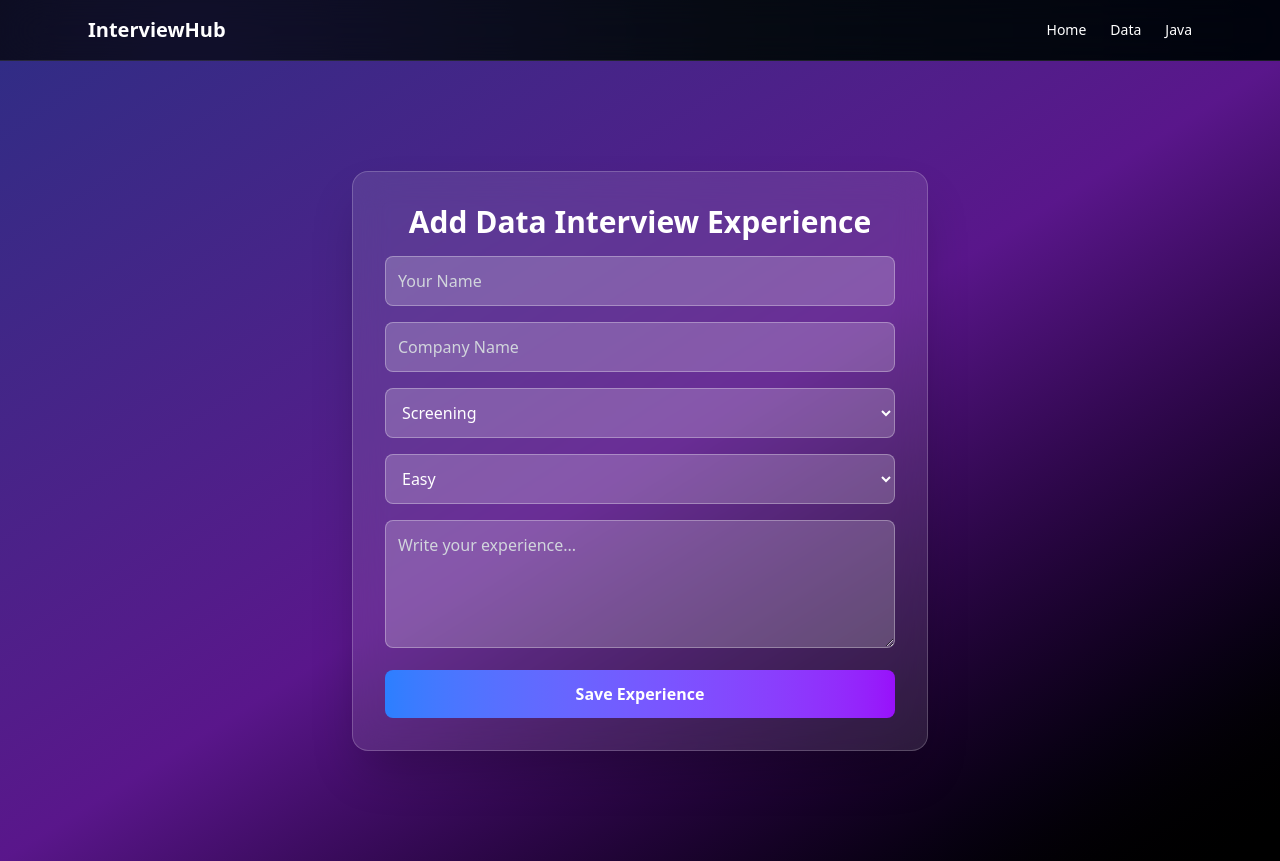
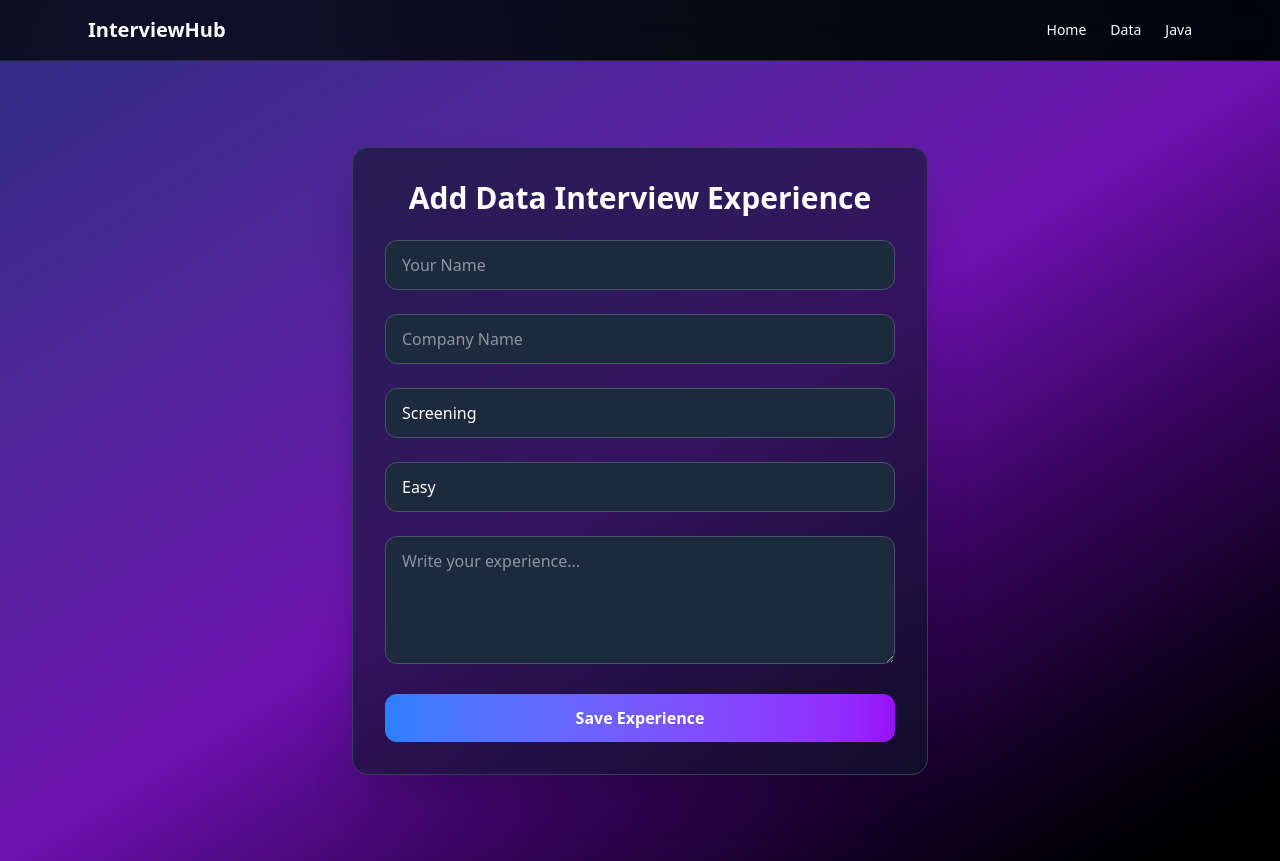
Before and after one commit to bandarirohanvarma/Interview-Experiences, a Next.js app: page /data/new in a window 1280 px wide. Built offline with nearby package versions, Linux system fonts and the light colour scheme; no server answers.

Commit message:
Final dropdown fix

```diff
--- a/app/data/new/page.tsx
+++ b/app/data/new/page.tsx
@@ -9,30 +9,25 @@ export default function DataNewPage() {
 
   const [name, setName] = useState("");
   const [company, setCompany] = useState("");
-  const [roundType, setRoundType] = useState("screening");
+  const [round, setRound] = useState("screening");
   const [difficulty, setDifficulty] = useState("easy");
   const [experience, setExperience] = useState("");
-  const [loading, setLoading] = useState(false);
 
   async function handleSubmit(e: React.FormEvent) {
     e.preventDefault();
-    setLoading(true);
 
     const { error } = await supabase.from("experiences").insert([
       {
         name,
-        company: company.toLowerCase().trim(),
-        category: "data",
-        round_type: roundType,
+        company: company.toLowerCase(),
+        round_type: round,
         difficulty,
         experience,
+        category: "data",
       },
     ]);
 
-    setLoading(false);
-
     if (error) {
-      console.error(error);
       alert("Error saving experience");
       return;
     }
@@ -41,69 +36,87 @@ export default function DataNewPage() {
   }
 
   return (
-    <div className="min-h-screen flex items-center justify-center bg-gradient-to-br from-indigo-900 via-purple-900 to-black px-4">
+    <div className="min-h-screen bg-gradient-to-br from-indigo-900 via-purple-800 to-black flex items-center justify-center px-6">
       <form
         onSubmit={handleSubmit}
-        className="w-full max-w-xl bg-white/10 backdrop-blur-lg p-8 rounded-2xl shadow-2xl space-y-4 border border-white/20"
+        className="w-full max-w-xl bg-slate-900/60 backdrop-blur-lg border border-slate-700 rounded-2xl p-8 space-y-6 shadow-2xl"
       >
-        <h1 className="text-3xl font-bold text-white text-center">
+        <h1 className="text-3xl font-bold text-center text-white">
           Add Data Interview Experience
         </h1>
 
         <input
-          required
           placeholder="Your Name"
           value={name}
           onChange={(e) => setName(e.target.value)}
-          className="w-full p-3 rounded-lg bg-white/20 text-white placeholder-gray-300 border border-white/30"
+          required
+          className="w-full px-4 py-3 rounded-xl bg-slate-800 text-white border border-slate-600 focus:ring-2 focus:ring-purple-500"
         />
 
         <input
-          required
           placeholder="Company Name"
           value={company}
           onChange={(e) => setCompany(e.target.value)}
-          className="w-full p-3 rounded-lg bg-white/20 text-white placeholder-gray-300 border border-white/30"
+          required
+          className="w-full px-4 py-3 rounded-xl bg-slate-800 text-white border border-slate-600 focus:ring-2 focus:ring-purple-500"
         />
 
+        {/* ROUND */}
         <select
-          value={roundType}
-          onChange={(e) => setRoundType(e.target.value)}
-          className="w-full p-3 rounded-lg bg-white/20 text-white border border-white/30"
+          value={round}
+          onChange={(e) => setRound(e.target.value)}
+          className="w-full px-4 py-3 rounded-xl bg-slate-800 text-white border border-slate-600 focus:ring-2 focus:ring-purple-500 appearance-none"
         >
-          <option value="screening">Screening</option>
-          <option value="technical 1">Technical 1</option>
-          <option value="technical 2">Technical 2</option>
-          <option value="technical + coding">Technical + Coding</option>
-          <option value="coding">Coding</option>
-          <option value="panel">Panel</option>
-          <option value="hr">HR</option>
+          <option value="screening" className="bg-slate-800 text-white">
+            Screening
+          </option>
+          <option value="technical 1" className="bg-slate-800 text-white">
+            Technical 1
+          </option>
+          <option value="technical 2" className="bg-slate-800 text-white">
+            Technical 2
+          </option>
+          <option value="technical + coding" className="bg-slate-800 text-white">
+            Technical + Coding
+          </option>
+          <option value="coding" className="bg-slate-800 text-white">
+            Coding
+          </option>
+          <option value="hr" className="bg-slate-800 text-white">
+            HR
+          </option>
+          <option value="panel" className="bg-slate-800 text-white">
+            Panel
+          </option>
         </select>
 
+        {/* DIFFICULTY */}
         <select
           value={difficulty}
           onChange={(e) => setDifficulty(e.target.value)}
-          className="w-full p-3 rounded-lg bg-white/20 text-white border border-white/30"
+          className="w-full px-4 py-3 rounded-xl bg-slate-800 text-white border border-slate-600 focus:ring-2 focus:ring-purple-500 appearance-none"
         >
-          <option value="easy">Easy</option>
-          <option value="medium">Medium</option>
-          <option value="hard">Hard</option>
+          <option value="easy" className="bg-slate-800 text-white">
+            Easy
+          </option>
+          <option value="medium" className="bg-slate-800 text-white">
+            Medium
+          </option>
+          <option value="hard" className="bg-slate-800 text-white">
+            Hard
+          </option>
         </select>
 
         <textarea
-          required
           placeholder="Write your experience..."
           value={experience}
           onChange={(e) => setExperience(e.target.value)}
-          className="w-full p-3 rounded-lg bg-white/20 text-white placeholder-gray-300 border border-white/30 h-32"
+          required
+          className="w-full px-4 py-3 rounded-xl bg-slate-800 text-white border border-slate-600 focus:ring-2 focus:ring-purple-500 h-32"
         />
 
-        <button
-          type="submit"
-          disabled={loading}
-          className="w-full py-3 rounded-lg bg-gradient-to-r from-blue-500 to-purple-600 text-white font-semibold hover:opacity-90 transition"
-        >
-          {loading ? "Saving..." : "Save Experience"}
+        <button className="w-full py-3 rounded-xl bg-gradient-to-r from-blue-500 to-purple-600 text-white font-semibold hover:opacity-90 transition">
+          Save Experience
         </button>
       </form>
     </div>
--- a/app/java/new/page.tsx
+++ b/app/java/new/page.tsx
@@ -9,30 +9,25 @@ export default function JavaNewPage() {
 
   const [name, setName] = useState("");
   const [company, setCompany] = useState("");
-  const [roundType, setRoundType] = useState("screening");
+  const [round, setRound] = useState("screening");
   const [difficulty, setDifficulty] = useState("easy");
   const [experience, setExperience] = useState("");
-  const [loading, setLoading] = useState(false);
 
   async function handleSubmit(e: React.FormEvent) {
     e.preventDefault();
-    setLoading(true);
 
     const { error } = await supabase.from("experiences").insert([
       {
         name,
-        company: company.toLowerCase().trim(),
-        category: "java",
-        round_type: roundType,
+        company: company.toLowerCase(),
+        round_type: round,
         difficulty,
         experience,
+        category: "java",
       },
     ]);
 
-    setLoading(false);
-
     if (error) {
-      console.error(error);
       alert("Error saving experience");
       return;
     }
@@ -41,69 +36,87 @@ export default function JavaNewPage() {
   }
 
   return (
-    <div className="min-h-screen flex items-center justify-center bg-gradient-to-br from-indigo-900 via-purple-900 to-black px-4">
+    <div className="min-h-screen bg-gradient-to-br from-indigo-900 via-purple-800 to-black flex items-center justify-center px-6">
       <form
         onSubmit={handleSubmit}
-        className="w-full max-w-xl bg-white/10 backdrop-blur-lg p-8 rounded-2xl shadow-2xl space-y-4 border border-white/20"
+        className="w-full max-w-xl bg-slate-900/60 backdrop-blur-lg border border-slate-700 rounded-2xl p-8 space-y-6 shadow-2xl"
       >
-        <h1 className="text-3xl font-bold text-white text-center">
+        <h1 className="text-3xl font-bold text-center text-white">
           Add Java Interview Experience
         </h1>
 
         <input
-          required
           placeholder="Your Name"
           value={name}
           onChange={(e) => setName(e.target.value)}
-          className="w-full p-3 rounded-lg bg-white/20 text-white placeholder-gray-300 border border-white/30"
+          required
+          className="w-full px-4 py-3 rounded-xl bg-slate-800 text-white border border-slate-600 focus:ring-2 focus:ring-purple-500"
         />
 
         <input
-          required
           placeholder="Company Name"
           value={company}
           onChange={(e) => setCompany(e.target.value)}
-          className="w-full p-3 rounded-lg bg-white/20 text-white placeholder-gray-300 border border-white/30"
+          required
+          className="w-full px-4 py-3 rounded-xl bg-slate-800 text-white border border-slate-600 focus:ring-2 focus:ring-purple-500"
         />
 
+        {/* ROUND */}
         <select
-          value={roundType}
-          onChange={(e) => setRoundType(e.target.value)}
-          className="w-full p-3 rounded-lg bg-white/20 text-white border border-white/30"
+          value={round}
+          onChange={(e) => setRound(e.target.value)}
+          className="w-full px-4 py-3 rounded-xl bg-slate-800 text-white border border-slate-600 focus:ring-2 focus:ring-purple-500 appearance-none"
         >
-          <option value="screening">Screening</option>
-          <option value="technical 1">Technical 1</option>
-          <option value="technical 2">Technical 2</option>
-          <option value="technical + coding">Technical + Coding</option>
-          <option value="coding">Coding</option>
-          <option value="panel">Panel</option>
-          <option value="hr">HR</option>
+          <option value="screening" className="bg-slate-800 text-white">
+            Screening
+          </option>
+          <option value="technical 1" className="bg-slate-800 text-white">
+            Technical 1
+          </option>
+          <option value="technical 2" className="bg-slate-800 text-white">
+            Technical 2
+          </option>
+          <option value="technical + coding" className="bg-slate-800 text-white">
+            Technical + Coding
+          </option>
+          <option value="coding" className="bg-slate-800 text-white">
+            Coding
+          </option>
+          <option value="hr" className="bg-slate-800 text-white">
+            HR
+          </option>
+          <option value="panel" className="bg-slate-800 text-white">
+            Panel
+          </option>
         </select>
 
+        {/* DIFFICULTY */}
         <select
           value={difficulty}
           onChange={(e) => setDifficulty(e.target.value)}
-          className="w-full p-3 rounded-lg bg-white/20 text-white border border-white/30"
+          className="w-full px-4 py-3 rounded-xl bg-slate-800 text-white border border-slate-600 focus:ring-2 focus:ring-purple-500 appearance-none"
         >
-          <option value="easy">Easy</option>
-          <option value="medium">Medium</option>
-          <option value="hard">Hard</option>
+          <option value="easy" className="bg-slate-800 text-white">
+            Easy
+          </option>
+          <option value="medium" className="bg-slate-800 text-white">
+            Medium
+          </option>
+          <option value="hard" className="bg-slate-800 text-white">
+            Hard
+          </option>
         </select>
 
         <textarea
-          required
           placeholder="Write your experience..."
           value={experience}
           onChange={(e) => setExperience(e.target.value)}
-          className="w-full p-3 rounded-lg bg-white/20 text-white placeholder-gray-300 border border-white/30 h-32"
+          required
+          className="w-full px-4 py-3 rounded-xl bg-slate-800 text-white border border-slate-600 focus:ring-2 focus:ring-purple-500 h-32"
         />
 
-        <button
-          type="submit"
-          disabled={loading}
-          className="w-full py-3 rounded-lg bg-gradient-to-r from-blue-500 to-purple-600 text-white font-semibold hover:opacity-90 transition"
-        >
-          {loading ? "Saving..." : "Save Experience"}
+        <button className="w-full py-3 rounded-xl bg-gradient-to-r from-blue-500 to-purple-600 text-white font-semibold hover:opacity-90 transition">
+          Save Experience
         </button>
       </form>
     </div>
```
